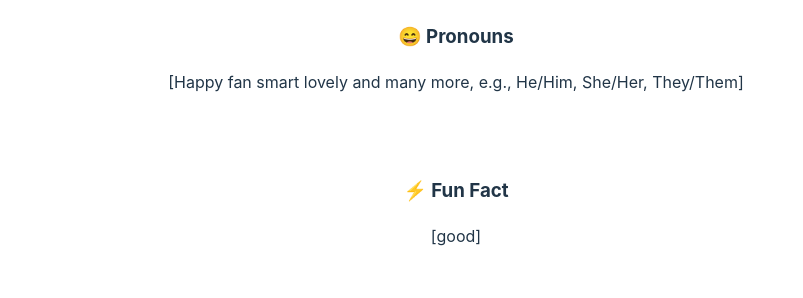
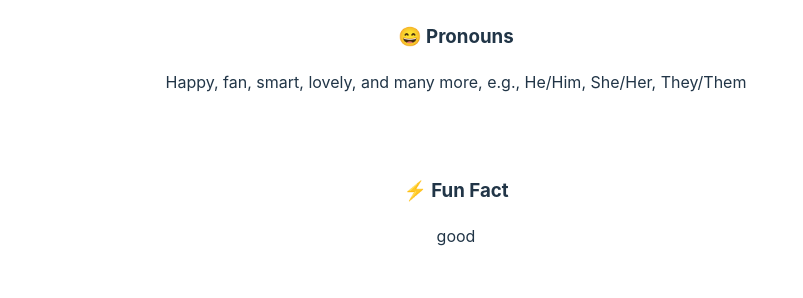
Before and after one commit to mz-dz/portfolio-ibra, a React (Vite) app in the folder ibra/: page / in a window 1280 px wide. Shown: the part 738-1036 px from the top of the page, without its empty margins (184-987 px from the left). Built offline with nearby package versions, Linux system fonts and the light colour scheme.

Commit message:
Update App.tsx

```diff
--- a/ibra/src/App.tsx
+++ b/ibra/src/App.tsx
@@ -1,7 +1,6 @@
 import './App.css';
 
 function App() {
-
   return (
     <>
       <h1 className="sh">
@@ -33,12 +32,12 @@ function App() {
       <br />
       <br />
       <h3>😄 Pronouns</h3>
-      <p>[Happy fan smart lovely and many more, e.g., He/Him, She/Her, They/Them]</p>
+      <p>Happy, fan, smart, lovely, and many more, e.g., He/Him, She/Her, They/Them</p>
 
       <br />
       <br />
       <h3>⚡ Fun Fact</h3>
-      <p>[good]</p>
+      <p>good</p>
       <br />
       <br />
       <button className="logo sh">I used <b>**chatgpt 👩‍💻**</b> to fast development with HTML, CSS, JS, React, Vite</button>
```
